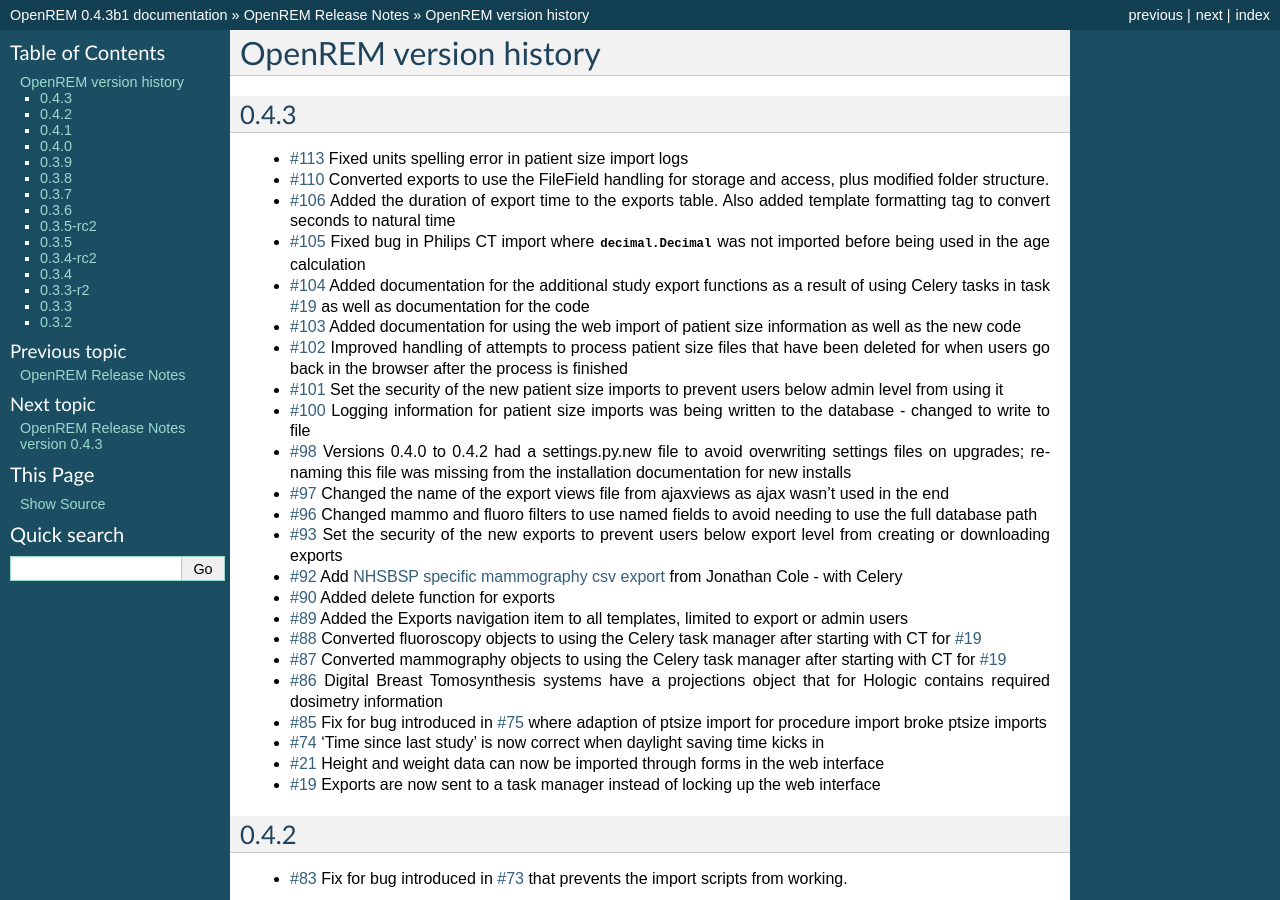
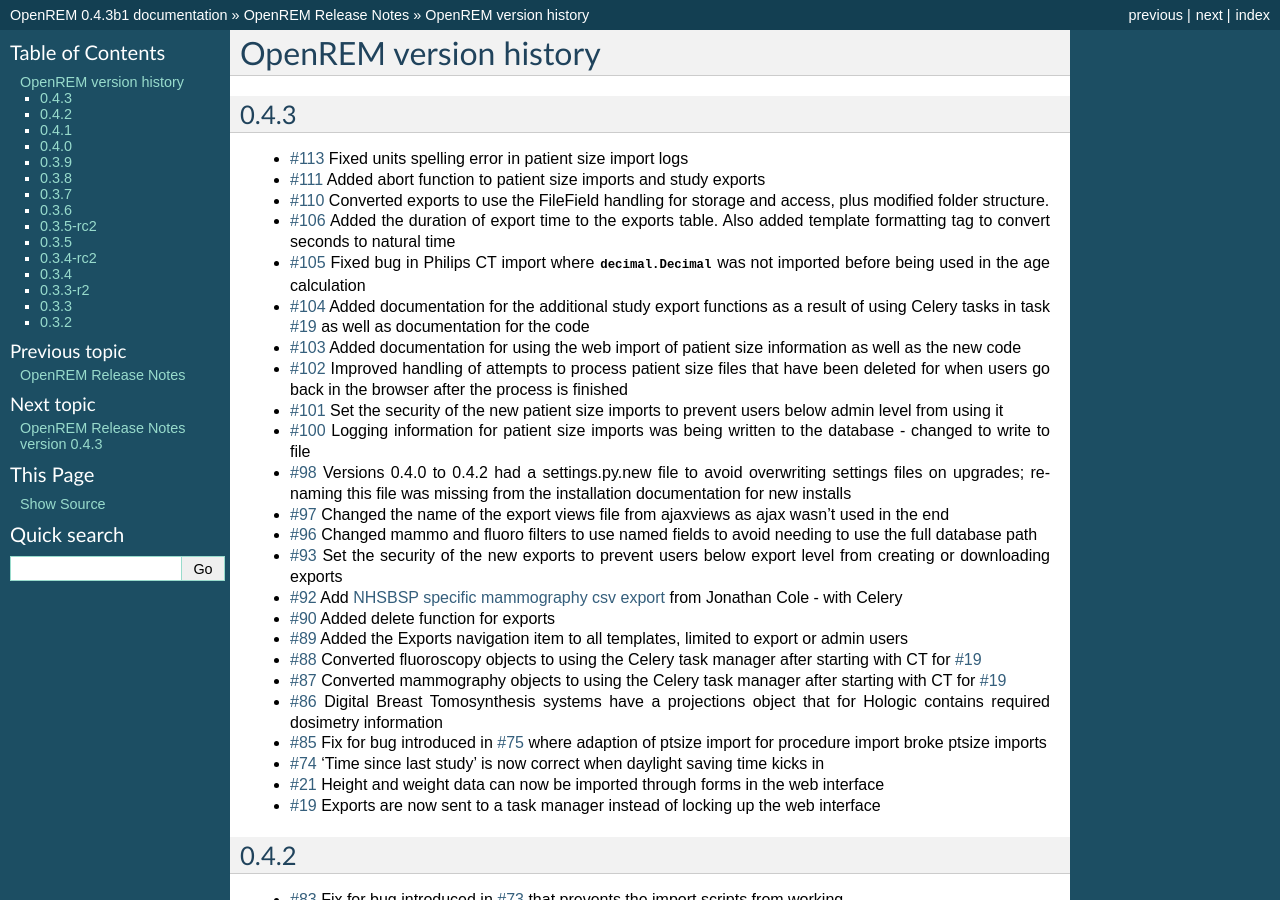
Before and after one commit to ckswilliams/modOpenREM, a Sphinx documentation site: the page built from docs/changes.rst, in a window 1280 px wide and 900 px high. Built offline with Sphinx 7.4.7, drawn with Linux system fonts in a browser that asks for light colours.

Commit message:
Added ref #111 to the changes log.

```diff
--- a/docs/changes.rst
+++ b/docs/changes.rst
@@ -6,6 +6,7 @@
 ------
 
 * `#113`_  Fixed units spelling error in patient size import logs
+* `#111`_  Added abort function to patient size imports and study exports
 * `#110`_  Converted exports to use the FileField handling for storage and access, plus modified folder structure.
 * `#106`_  Added the duration of export time to the exports table. Also added template formatting tag to convert seconds to natural time
 * `#105`_  Fixed bug in Philips CT import where :py:class:`decimal.Decimal` was not imported before being used in the age calculation
```
